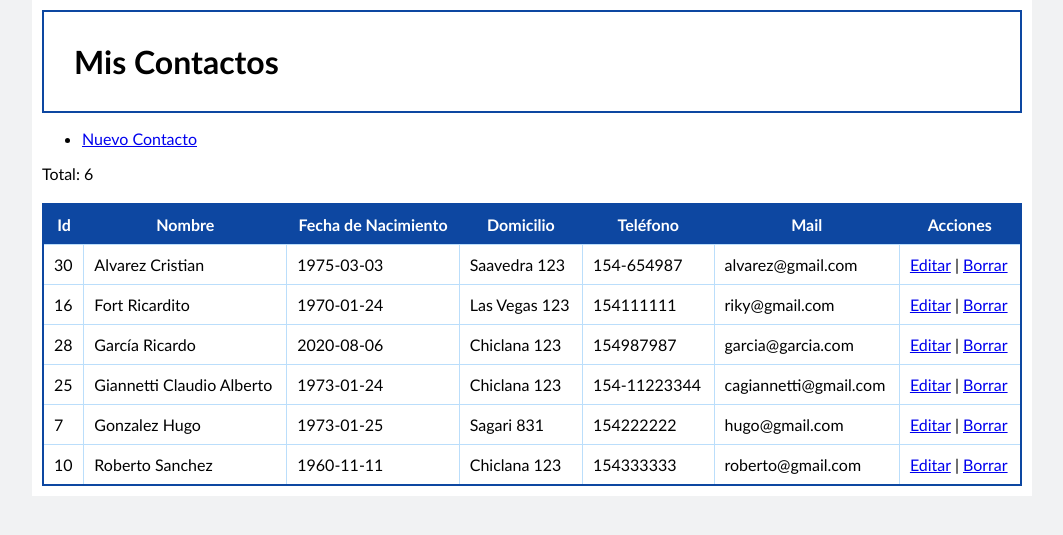
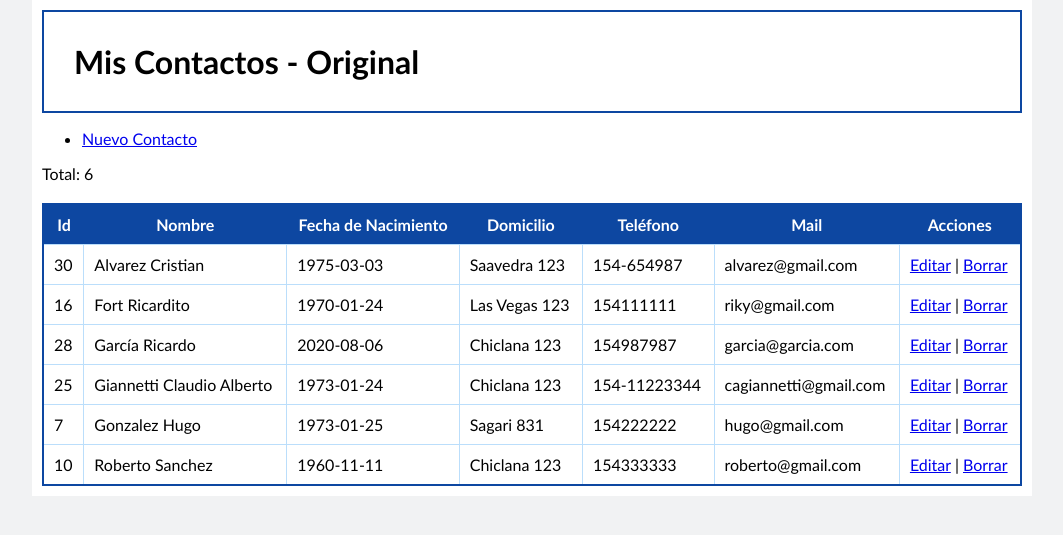
Before and after one commit to cagiannetti/agenda-app, a PHP site: page / in a window 1280 px wide. Shown: the top 535 px of the page, without its empty margins (108-1171 px from the left). Run offline with PHP 8.4, Linux system fonts and the light colour scheme; data comes from the database, SQL or seed files in the repository.

Commit message:
original modificado

```diff
--- a/index.php
+++ b/index.php
@@ -11,7 +11,7 @@
 
 <div class="contenedor">
 
-	<h1>Mis Contactos</h1>
+	<h1>Mis Contactos - Original</h1>
 
 	<nav>
 		<ul>
```
